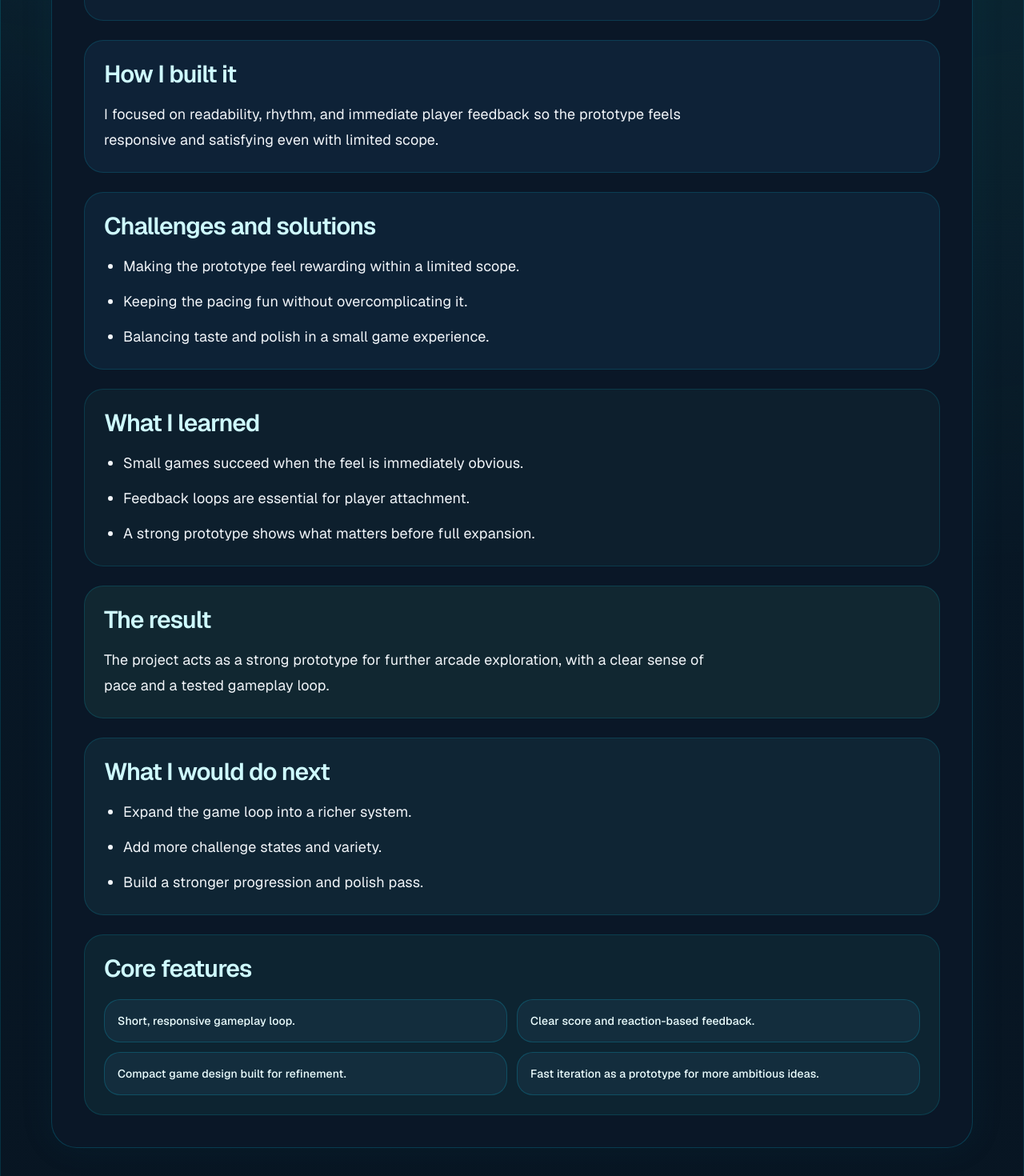
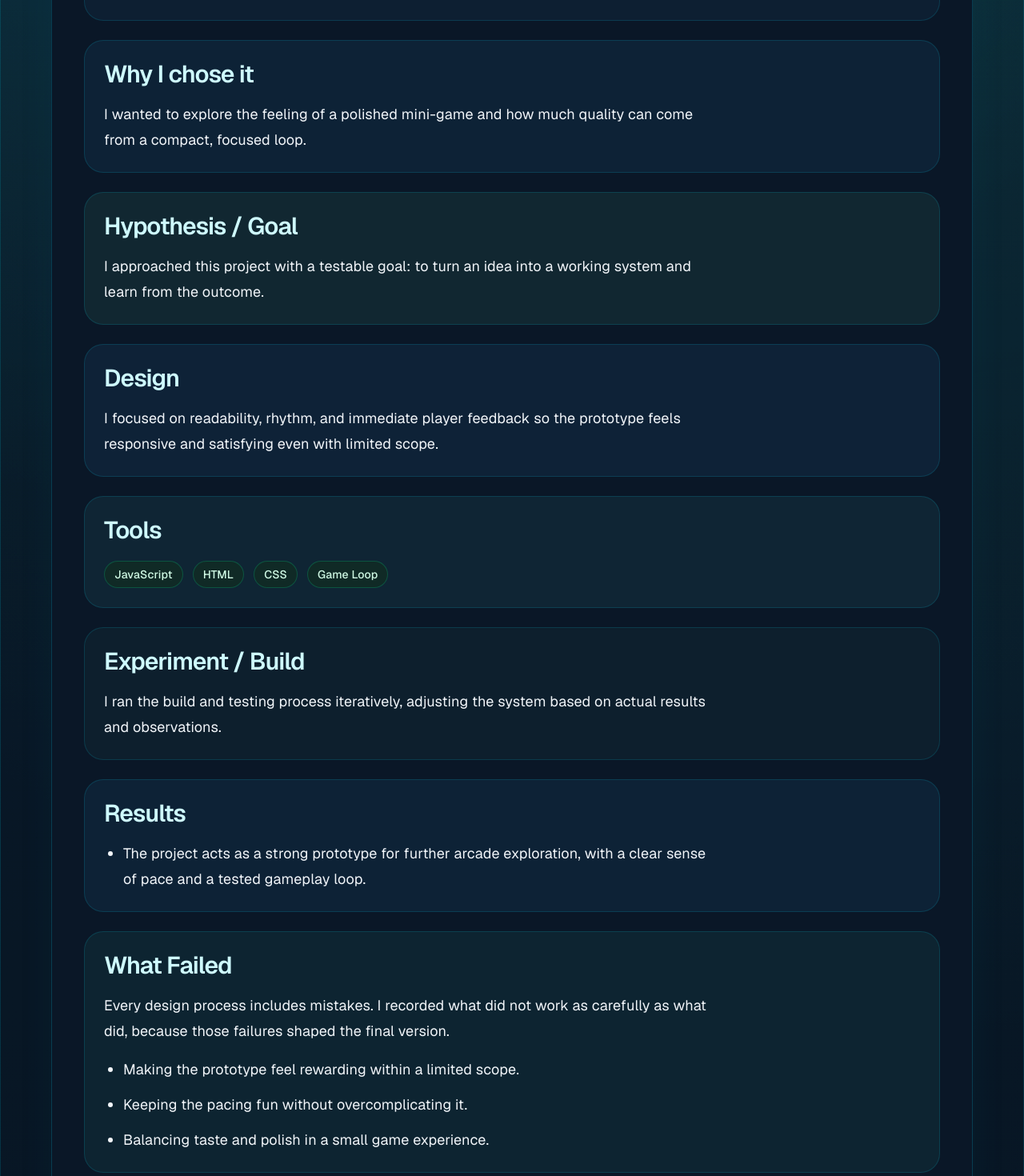
Before and after one commit to Sac-da-ROOK/portfolio, a Next.js app: page /projects/arcade-prototype-beta in a window 1280 px wide. Shown: the part 1200-2670 px from the top of the page at 80% size. Built offline with nearby package versions, Linux system fonts and the light colour scheme; no server answers.

Commit message:
Strengthened Project Portfolio narrative

```diff
--- a/src/app/projects/[slug]/page.tsx
+++ b/src/app/projects/[slug]/page.tsx
@@ -41,11 +41,18 @@ export default async function ProjectDetailPage({ params }: ProjectPageProps) {
 
     const overview = project.overview || "This project is still being documented. I will add a clearer overview here as I refine the project and its purpose.";
     const problem = project.problem || "This project is still being documented. I will add a clearer description of the problem or idea behind it later.";
-    const approach = project.approach || "This project is still being documented. I will add the technical approach and key decisions here as the project develops.";
+    const whyChosen = project.whyChosen || project.why || "This section is still being documented. I will explain what made the problem interesting and worth exploring.";
+    const hypothesisGoal = project.hypothesisGoal || "I approached this project with a testable goal: to turn an idea into a working system and learn from the outcome.";
+    const design = project.design || project.approach || "This project is still being documented. I will add the technical approach and key decisions here as the project develops.";
+    const tools = project.tools && project.tools.length > 0 ? project.tools : project.techStack;
+    const experiment = project.experiment || "I ran the build and testing process iteratively, adjusting the system based on actual results and observations.";
     const challenges = project.challenges && project.challenges.length > 0 ? project.challenges : ["This section is still being documented. I will add the main challenges I faced and how I addressed them later."];
+    const results = project.results && project.results.length > 0 ? project.results : [project.result || "This project is still being documented. I will add the final outcome and impact here as the work evolves."];
+    const failure = project.failure || "Every design process includes mistakes. I recorded what did not work as carefully as what did, because those failures shaped the final version.";
+    const whatChanged = project.whatChanged && project.whatChanged.length > 0 ? project.whatChanged : ["The first version exposed useful issues, and I revised the design based on testing and reflection."];
     const learnings = project.learnings && project.learnings.length > 0 ? project.learnings : ["This section is still being documented. I will add what I learned from building this project later."];
-    const result = project.result || "This project is still being documented. I will add the final outcome and impact here as the work evolves.";
-    const nextSteps = project.nextSteps && project.nextSteps.length > 0 ? project.nextSteps : ["I will add future improvements and ideas for this project later."];
+    const nextVersion = project.nextSteps && project.nextSteps.length > 0 ? project.nextSteps : ["I will add future improvements and ideas for this project later."];
+    const sourceCode = project.sourceCode || project.githubUrl || project.repo || "https://github.com/Sac-da-ROOK";
 
     return (
         <main className="min-h-screen bg-[#050b16] text-slate-100">
@@ -92,19 +99,62 @@ export default async function ProjectDetailPage({ params }: ProjectPageProps) {
                                     </section>
 
                                     <section className="rounded-[1.5rem] border border-cyan-400/15 bg-[#0d1f32] p-5 sm:p-6">
-                                        <h2 className="text-2xl font-semibold tracking-[-0.03em] !text-cyan-100 sm:text-3xl">The problem</h2>
+                                        <h2 className="text-2xl font-semibold tracking-[-0.03em] !text-cyan-100 sm:text-3xl">Problem</h2>
                                         <p className="mt-4 max-w-3xl text-base leading-8 !text-slate-100 sm:text-lg">{problem}</p>
                                     </section>
 
+                                    <section className="rounded-[1.5rem] border border-cyan-400/15 bg-[#0d2236] p-5 sm:p-6">
+                                        <h2 className="text-2xl font-semibold tracking-[-0.03em] !text-cyan-100 sm:text-3xl">Why I chose it</h2>
+                                        <p className="mt-4 max-w-3xl text-base leading-8 !text-slate-100 sm:text-lg">{whyChosen}</p>
+                                    </section>
+
+                                    <section className="rounded-[1.5rem] border border-cyan-400/15 bg-[#112731] p-5 sm:p-6">
+                                        <h2 className="text-2xl font-semibold tracking-[-0.03em] !text-cyan-100 sm:text-3xl">Hypothesis / Goal</h2>
+                                        <p className="mt-4 max-w-3xl text-base leading-8 !text-slate-100 sm:text-lg">{hypothesisGoal}</p>
+                                    </section>
+
                                     <section className="rounded-[1.5rem] border border-cyan-400/15 bg-[#0e2237] p-5 sm:p-6">
-                                        <h2 className="text-2xl font-semibold tracking-[-0.03em] !text-cyan-100 sm:text-3xl">How I built it</h2>
-                                        <p className="mt-4 max-w-3xl text-base leading-8 !text-slate-100 sm:text-lg">{approach}</p>
+                                        <h2 className="text-2xl font-semibold tracking-[-0.03em] !text-cyan-100 sm:text-3xl">Design</h2>
+                                        <p className="mt-4 max-w-3xl text-base leading-8 !text-slate-100 sm:text-lg">{design}</p>
+                                    </section>
+
+                                    <section className="rounded-[1.5rem] border border-cyan-400/15 bg-[#0f2534] p-5 sm:p-6">
+                                        <h2 className="text-2xl font-semibold tracking-[-0.03em] !text-cyan-100 sm:text-3xl">Tools</h2>
+                                        <div className="mt-5 flex flex-wrap gap-3">
+                                            {tools.map((tool) => (
+                                                <span key={tool} className="rounded-full border border-emerald-400/25 bg-[#102a26] px-3 py-1.5 text-sm font-medium !text-emerald-100">{tool}</span>
+                                            ))}
+                                        </div>
+                                    </section>
+
+                                    <section className="rounded-[1.5rem] border border-cyan-400/15 bg-[#0d1f2d] p-5 sm:p-6">
+                                        <h2 className="text-2xl font-semibold tracking-[-0.03em] !text-cyan-100 sm:text-3xl">Experiment / Build</h2>
+                                        <p className="mt-4 max-w-3xl text-base leading-8 !text-slate-100 sm:text-lg">{experiment}</p>
                                     </section>
 
                                     <section className="rounded-[1.5rem] border border-cyan-400/15 bg-[#0d2236] p-5 sm:p-6">
-                                        <h2 className="text-2xl font-semibold tracking-[-0.03em] !text-cyan-100 sm:text-3xl">Challenges and solutions</h2>
+                                        <h2 className="text-2xl font-semibold tracking-[-0.03em] !text-cyan-100 sm:text-3xl">Results</h2>
+                                        <ul className="mt-4 max-w-3xl list-disc space-y-3 pl-6 text-base leading-8 !text-slate-100 sm:text-lg">
+                                            {results.map((item) => (
+                                                <li key={item}>{item}</li>
+                                            ))}
+                                        </ul>
+                                    </section>
+
+                                    <section className="rounded-[1.5rem] border border-cyan-400/15 bg-[#0d2431] p-5 sm:p-6">
+                                        <h2 className="text-2xl font-semibold tracking-[-0.03em] !text-cyan-100 sm:text-3xl">What Failed</h2>
+                                        <p className="mt-4 max-w-3xl text-base leading-8 !text-slate-100 sm:text-lg">{failure}</p>
                                         <ul className="mt-4 max-w-3xl list-disc space-y-3 pl-6 text-base leading-8 !text-slate-100 sm:text-lg">
                                             {challenges.map((item) => (
+                                                <li key={item}>{item}</li>
+                                            ))}
+                                        </ul>
+                                    </section>
+
+                                    <section className="rounded-[1.5rem] border border-cyan-400/15 bg-[#112d39] p-5 sm:p-6">
+                                        <h2 className="text-2xl font-semibold tracking-[-0.03em] !text-cyan-100 sm:text-3xl">What I Changed</h2>
+                                        <ul className="mt-4 max-w-3xl list-disc space-y-3 pl-6 text-base leading-8 !text-slate-100 sm:text-lg">
+                                            {whatChanged.map((item) => (
                                                 <li key={item}>{item}</li>
                                             ))}
                                         </ul>
@@ -119,18 +169,22 @@ export default async function ProjectDetailPage({ params }: ProjectPageProps) {
                                         </ul>
                                     </section>
 
-                                    <section className="rounded-[1.5rem] border border-cyan-400/15 bg-[#112731] p-5 sm:p-6">
-                                        <h2 className="text-2xl font-semibold tracking-[-0.03em] !text-cyan-100 sm:text-3xl">The result</h2>
-                                        <p className="mt-4 max-w-3xl text-base leading-8 !text-slate-100 sm:text-lg">{result}</p>
-                                    </section>
-
                                     <section className="rounded-[1.5rem] border border-cyan-400/15 bg-[#0f2534] p-5 sm:p-6">
-                                        <h2 className="text-2xl font-semibold tracking-[-0.03em] !text-cyan-100 sm:text-3xl">What I would do next</h2>
+                                        <h2 className="text-2xl font-semibold tracking-[-0.03em] !text-cyan-100 sm:text-3xl">Next version</h2>
                                         <ul className="mt-4 max-w-3xl list-disc space-y-3 pl-6 text-base leading-8 !text-slate-100 sm:text-lg">
-                                            {nextSteps.map((item) => (
+                                            {nextVersion.map((item) => (
                                                 <li key={item}>{item}</li>
                                             ))}
                                         </ul>
+                                    </section>
+
+                                    <section className="rounded-[1.5rem] border border-cyan-400/15 bg-[#0d2431] p-5 sm:p-6">
+                                        <h2 className="text-2xl font-semibold tracking-[-0.03em] !text-cyan-100 sm:text-3xl">Source Code</h2>
+                                        <div className="mt-4 flex flex-wrap items-center gap-3">
+                                            <a href={sourceCode} target="_blank" rel="noreferrer" className="inline-flex items-center justify-center rounded-full border border-cyan-300/30 bg-gradient-to-r from-cyan-500/20 via-sky-500/15 to-emerald-500/20 px-4 py-2.5 text-sm font-semibold text-cyan-50 transition hover:border-cyan-200/50 hover:from-cyan-500/30 hover:to-emerald-500/30">
+                                                View GitHub Repository
+                                            </a>
+                                        </div>
                                     </section>
 
                                     <section className="rounded-[1.5rem] border border-cyan-400/15 bg-[#0d2431] p-5 sm:p-6">
```
Also changed, not shown: src/lib/projects.ts (+9 -0 lines).
